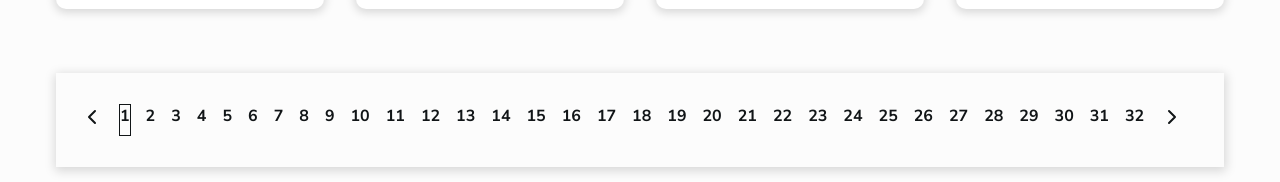
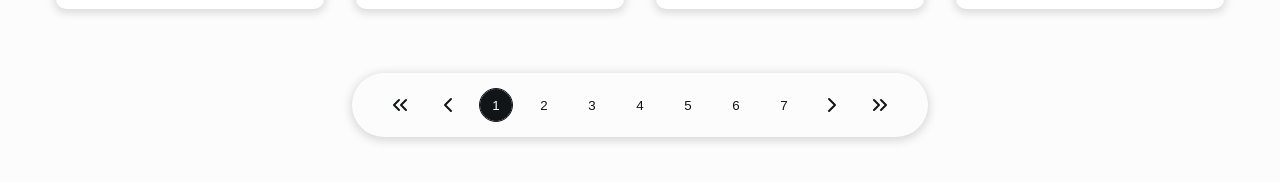
Before and after one commit to nathaliaif/rest-countries-api-react, a React (Vite) app: page /#/ in a window 1280 px wide. Shown: the part 1078-1260 px from the top of the page. Built offline with nearby package versions, Linux system fonts and the light colour scheme.

Commit message:
feat(pagination): show only 7 pages at once and add arrows for navigation

```diff
--- a/src/components/Pagination.tsx
+++ b/src/components/Pagination.tsx
@@ -1,4 +1,9 @@
-import { ChevronLeft, ChevronRight } from "lucide-react";
+import {
+  ChevronLeft,
+  ChevronRight,
+  ChevronsLeft,
+  ChevronsRight,
+} from "lucide-react";
 import "../styles/pagination.css";
 
 type PaginationType = {
@@ -22,6 +27,10 @@ const Pagination = ({
     pageNumbers.push(i);
   }
 
+  const lastPage = pageNumbers.length;
+  const threeAhead = currentPage + 3;
+  const threeBefore = currentPage - 3;
+
   const paginate = (
     pageNumber: number,
     e: React.MouseEvent<HTMLAnchorElement>
@@ -32,45 +41,94 @@ const Pagination = ({
 
   // Handles from on the back and next arrows
   function handleArrowClick(id) {
+    // Logic for arrow back
     if (id === "arrow-back" && currentPage > 1) {
       onPageChange(currentPage - 1);
-    } else {
+    } else if (id === "arrow-back" && currentPage === 1) {
+      return;
+    }
+
+    // Logic for arrow next
+    if (id === "arrow-next" && currentPage != pageNumbers.length) {
       onPageChange(currentPage + 1);
+    } else if (id === "arrow-next") {
+      onPageChange(1);
+    }
+
+    // Logic for arrow start
+    if (id === "arrow-start") {
+      onPageChange(1);
+    }
+
+    // Logic for arrow end
+    if (id === "arrow-end") {
+      onPageChange(pageNumbers[pageNumbers.length - 1]);
     }
   }
 
   return (
     <nav className="pagination-container">
       <ul className="pagination">
-        <li>
-          <a
+        <li className="page-item">
+          <button
+            id="arrow-start"
+            onClick={(e) => handleArrowClick(e.currentTarget.id)}
+            className="pagination__arrows"
+          >
+            <ChevronsLeft />
+          </button>
+        </li>
+        <li className="page-item">
+          <button
             id="arrow-back"
             onClick={(e) => handleArrowClick(e.currentTarget.id)}
+            className="pagination__arrows"
           >
             <ChevronLeft />
-          </a>
+          </button>
         </li>
-        {pageNumbers.map((number) => (
-          <li
-            key={number}
-            className={`page-item ${currentPage === number ? "active" : ""}`}
-          >
-            <a
-              onClick={(e) => paginate(number, e)}
-              href="!#"
-              className="page-link"
-            >
-              {number}
-            </a>
-          </li>
-        ))}
-        <li>
-          <a
+        {pageNumbers
+          .filter((number) => {
+            if (currentPage < 4) {
+              // Show first 7
+              return number <= 7;
+            } else if (currentPage > lastPage - 3) {
+              // Show last 7
+              return number >= lastPage - 6;
+            } else {
+              // Show currentPage centered with 3 before and 3 after
+              return number >= threeBefore && number <= threeAhead;
+            }
+          })
+          .map((number) => (
+            <li key={number} className="page-item">
+              <button
+                className={`page-link ${
+                  currentPage === number ? "active" : ""
+                }`}
+                onClick={(e) => paginate(number, e)}
+              >
+                {number}
+              </button>
+            </li>
+          ))}
+        <li className="page-item">
+          <button
             id="arrow-next"
             onClick={(e) => handleArrowClick(e.currentTarget.id)}
+            className="pagination__arrows"
           >
             <ChevronRight />
-          </a>
+          </button>
+        </li>
+        <li className="page-item">
+          <button
+            id="arrow-end"
+            onClick={(e) => handleArrowClick(e.currentTarget.id)}
+            className="pagination__arrows"
+          >
+            <ChevronsRight />
+          </button>
         </li>
       </ul>
     </nav>
--- a/src/pages/home.tsx
+++ b/src/pages/home.tsx
@@ -46,7 +46,7 @@ export default function Home() {
     let filteredData;
 
     if (type === "select") {
-      filteredData = allCountries.filter((item) =>
+      filteredData = totalCountries.filter((item) =>
         item.region.toLowerCase().includes(value)
       );
       setSelectedRegion(value);
--- a/src/styles/pagination.css
+++ b/src/styles/pagination.css
@@ -1,11 +1,20 @@
 .pagination-container {
+  display: flex;
+  justify-content: center;
+  padding: 1rem 2rem;
+  width: fit-content;
+  margin-left: auto;
+  margin-right: auto;
+  margin-bottom: 2rem;
   background: transparent;
+  border-radius: 40px;
 }
 
 .pagination {
   list-style: none;
   display: flex;
   flex-wrap: wrap;
+  align-items: center;
   column-gap: 1rem;
   row-gap: 0.5rem;
 }
@@ -13,8 +22,40 @@
 .page-link {
   text-decoration: none;
   color: var(--text-color);
+  width: 2rem;
+  height: 2rem;
+  border: none;
+  border-radius: 70px;
+  transition: background 0.3s;
+  background: transparent;
+
+  &:hover {
+    background: var(--input-color);
+    color: var(--bg-color);
+    cursor: pointer;
+  }
 }
 
-.page-item.active {
+.page-link.active {
   outline: 1px solid var(--text-color);
+  background: var(--text-color);
+  color: var(--bg-color);
 }
+
+.pagination__arrows {
+  display: flex;
+  align-items: center;
+  justify-content: center;
+  border: none;
+  border-radius: 30px;
+  width: 2rem;
+  height: 2rem;
+  background: transparent;
+  color: var(--text-color);
+
+  &:hover {
+    background: var(--input-color);
+    color: var(--text-color);
+    cursor: pointer;
+  }
+}
```
